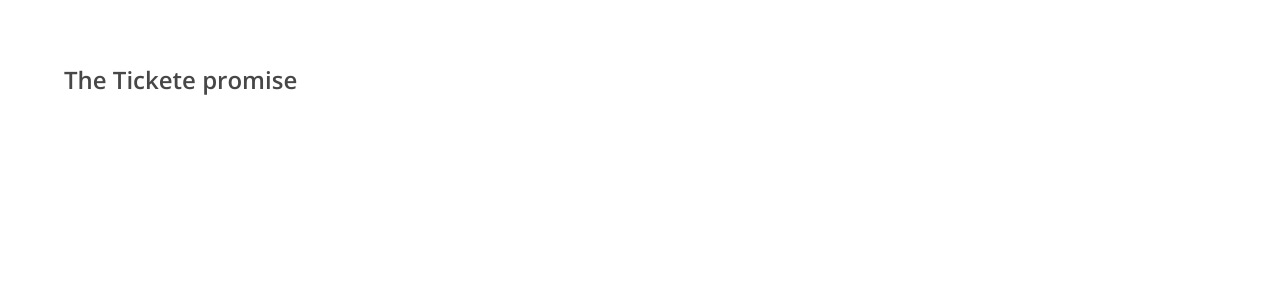
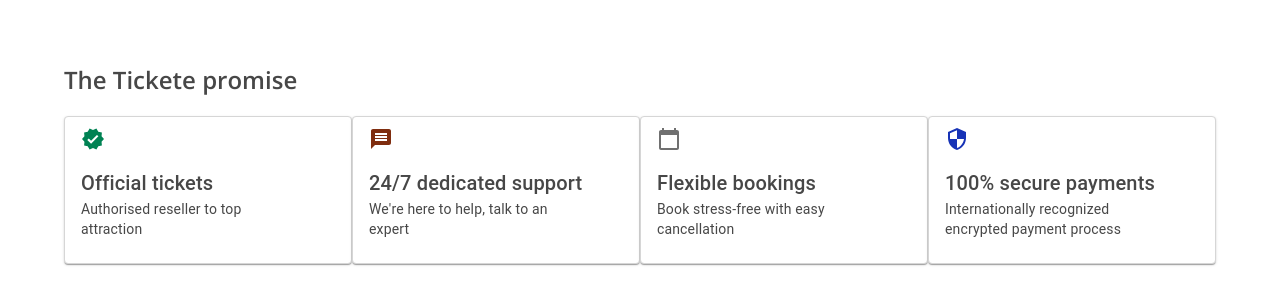
Before and after one commit to Ishu070303/tickete, a Next.js app: page /Footer in a window 1280 px wide. Shown: the top 304 px of the page. Built offline with nearby package versions, Linux system fonts and the light colour scheme.

Commit message:
added footer and modify styling

```diff
--- a/data.js
+++ b/data.js
@@ -10,10 +10,10 @@
 ];
 
 const trust = [
-    {id: 9, img: 'VerifiedIcon', title: 'Official tickets', desc: 'Authorised reseller to top attraction' },
-    {id: 10, img: 'MessageIcon', title: '24/7 dedicated support', desc: "We're here to help, talk to an expert" },
-    {id: 11, img: 'CalendarTodayIcon', title: 'Flexible bookings', desc: 'Book stress-free with easy cancellation' },
-    {id: 12, img: 'SecurityIcon', title: '100% secure payments', desc: 'Internationally recognized encrypted payment process' }
+    {id: 9, img: 'VerifiedIcon', color: '#008253', title: 'Official tickets', desc: 'Authorised reseller to top attraction' },
+    {id: 10, img: 'MessageIcon', color: '#7F2D0F', title: '24/7 dedicated support', desc: "We're here to help, talk to an expert" },
+    {id: 11, img: 'CalendarTodayIcon', color: '#707070', title: 'Flexible bookings', desc: 'Book stress-free with easy cancellation' },
+    {id: 12, img: 'SecurityIcon', color: '#1733B6', title: '100% secure payments', desc: 'Internationally recognized encrypted payment process' }
 ];
 
 export {data, trust};
--- a/pages/Footer.js
+++ b/pages/Footer.js
@@ -5,21 +5,43 @@
 import MessageIcon from '@mui/icons-material/Message';
 import CalendarTodayIcon from '@mui/icons-material/CalendarToday';
 import SecurityIcon from '@mui/icons-material/Security';
-import { Paper } from '@mui/material';
+import { CardContent, CardMedia, Card, Typography } from '@mui/material';
 
 const Footer = () => {
-    console.log(trust)
+
+  const getIconComponent = (iconName, color) => {
+    switch(iconName){
+        case 'VerifiedIcon':
+            return <VerifiedIcon style={{color}} />
+
+        case 'MessageIcon':
+            return <MessageIcon style={{color}} />
+
+        case 'CalendarTodayIcon':
+            return <CalendarTodayIcon style={{color}} />
+
+        case 'SecurityIcon':
+            return <SecurityIcon style={{color}} />
+
+        default:
+            return null;
+    }
+  }
+
   return (
     <div style={{width: '90vw', margin: 'auto', marginTop: '4rem'}}>
         <h4 className='font-semibold text-2xl' style={{ color: '#474747'}}>The Tickete promise</h4>
-        <div>
+        <div className='flex justify-between mt-5'>
           {
             trust.map((item, index) => (
-                <Paper>
-
-                </Paper>
-            ))
-          }
+                <Card key={index} className= 'mb-4' style={{ width: '20rem', border: '1px solid #D6D6D6'}}>
+                    <CardMedia className='ml-4 mt-2'>{getIconComponent(item.img, item.color)}</CardMedia>
+                    <CardContent>
+                        <Typography style={{color: '#474747'}} className='font-semibold text-base' variant='h6'>{item.title}</Typography>
+                        <Typography style={{color: '#474747', width: '74%'}} className='font-normal text-base' variant='body2'>{item.desc}</Typography>
+                    </CardContent>
+                </Card>
+            ))}
         </div>
     </div>
   )
--- a/pages/Main.js
+++ b/pages/Main.js
@@ -103,7 +103,6 @@
 
     <p style={{fontWeight: '400', fontSize: '12px', marginTop: '2rem'}}>With payment, you agree to the general <span style={{color: '#1733B6'}}>terms and conditions</span> of Tickete & the <span style={{color: '#1733B6'}}>activity provider.</span></p>
     <Button variant="contained" endIcon={<SecurityIcon />} style={{ color: 'white', backgroundColor: 'black', marginTop: '1rem'}}>Confirm and pay</Button>
-
     </>
   )
 }
--- a/pages/Section.js
+++ b/pages/Section.js
@@ -7,7 +7,7 @@
 
 const Section = () => {
     return (
-    <div className='flex' style={{width: '90vw', margin: 'auto', borderBottom: '1px solid #D6D6D6'}}>
+    <div className='flex' style={{width: '90vw', margin: 'auto', borderBottom: '1px solid #D6D6D6', paddingBottom: '3rem'}}>
         <div className='flex-auto' style={{ width: '50vw'}}>
             <h4 className='font-semibold text-2xl' style={{ color: '#474747', marginTop: '4rem'}}>Frequently asked questions</h4>
             <div className='mt-9'>
--- a/pages/index.js
+++ b/pages/index.js
@@ -9,7 +9,7 @@
   return (
     <>
     <Header />
-    <div className='flex' style={{width: '90vw', margin: 'auto', marginTop: '3rem', borderBottom: '1px solid gray', paddingBottom: '1rem'}}>
+    <div className='flex' style={{width: '90vw', margin: 'auto', marginTop: '3rem', borderBottom: '1px solid gray', paddingBottom: '2rem'}}>
       <div className='flex-auto' style={{ width: '50vw'}}>
           <Main />
       </div>
--- a/styles/globals.css
+++ b/styles/globals.css
@@ -8,4 +8,5 @@
     margin: 0;
     padding: 0;
     font-family: 'Open Sans', sans-serif;
+    font-weight: 300;
 }
```
